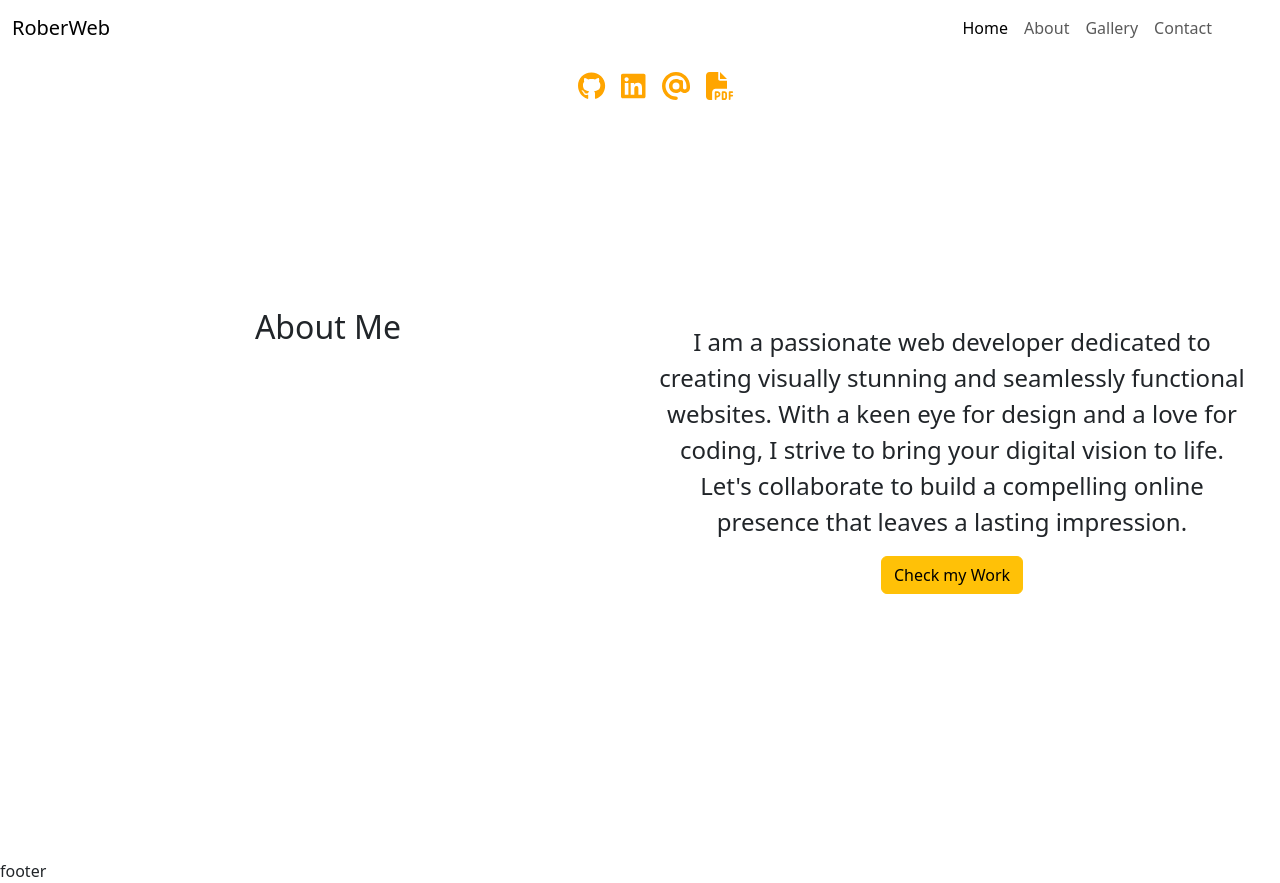
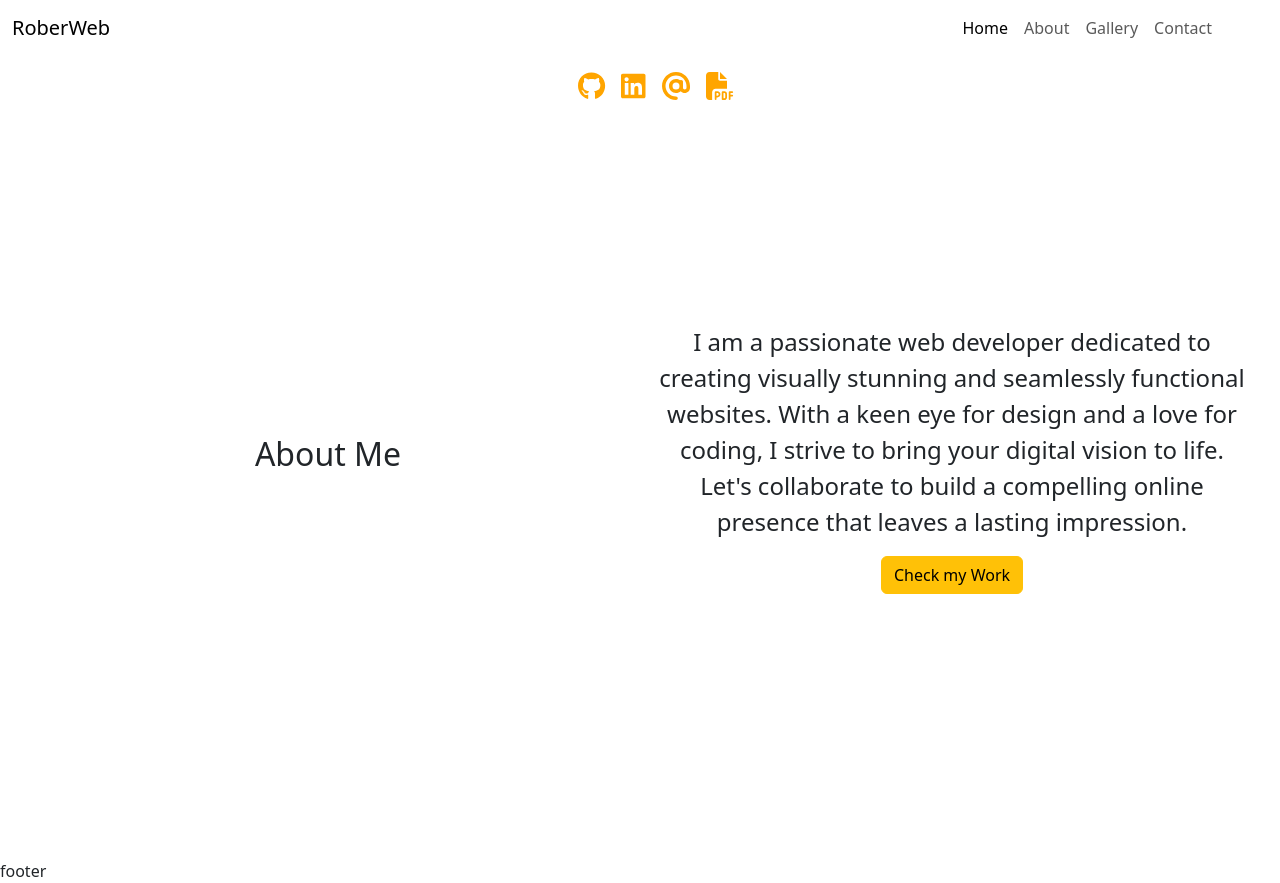
Before and after one commit to rober-web/React-Portfolio, a React (Vite) app: page /about in a window 1280 px wide. Built offline with nearby package versions, Linux system fonts and the light colour scheme.

Commit message:
aligned main title vertically

```diff
--- a/src/components/about/About.jsx
+++ b/src/components/about/About.jsx
@@ -1,4 +1,6 @@
 import { Link } from "react-router-dom";
+import "../../assets/css/style.css";
+import "./about.css";
 
 const About = () => {
   return (
@@ -9,7 +11,7 @@ const About = () => {
       {" "}
       <div className="container-fluid">
         <div className="row">
-          <div className="col-md-6">
+          <div className="col-md-6 d-flex align-items-center justify-content-center">
             <div className="text-center gap-20">
               <h1 className="main-section-title">About Me</h1>
             </div>
```
Also changed, not shown: src/components/about/about.css (added).
